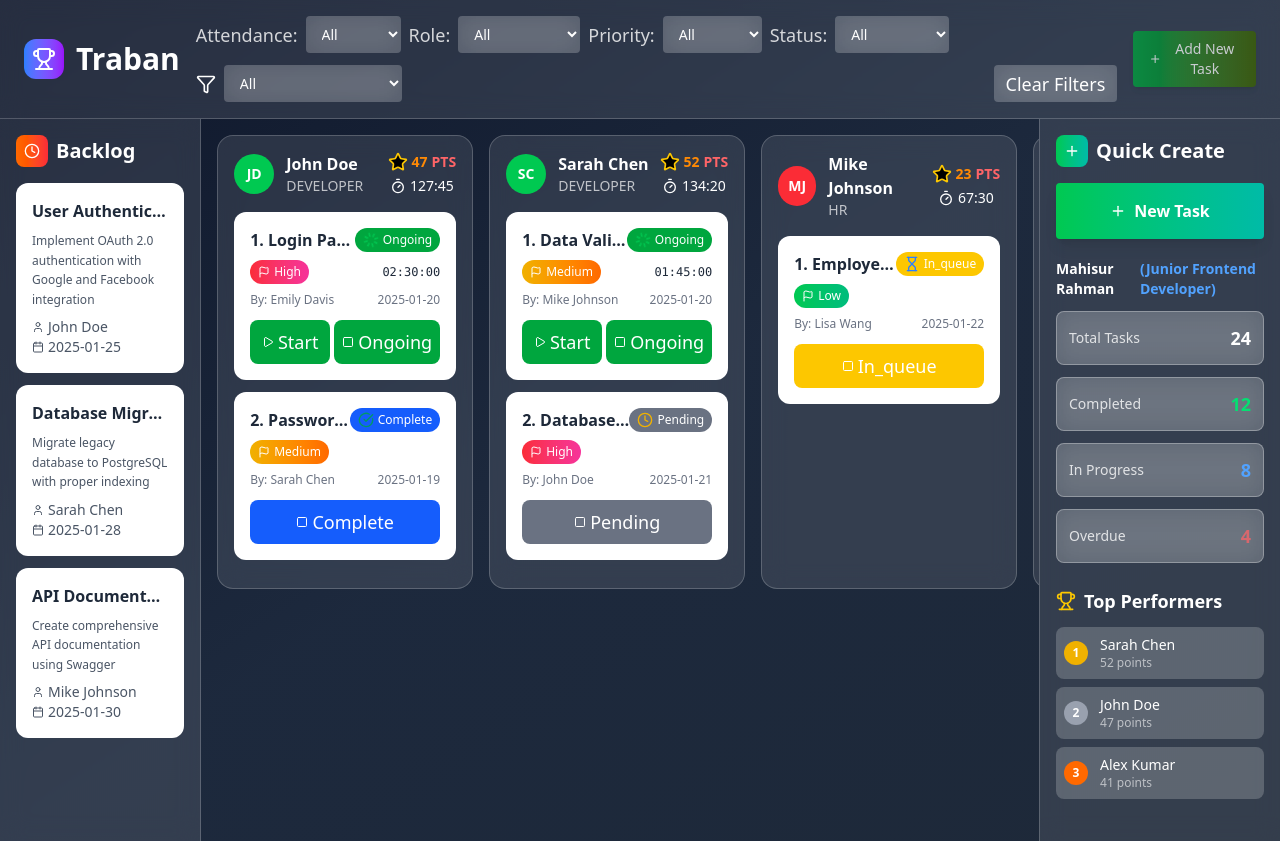
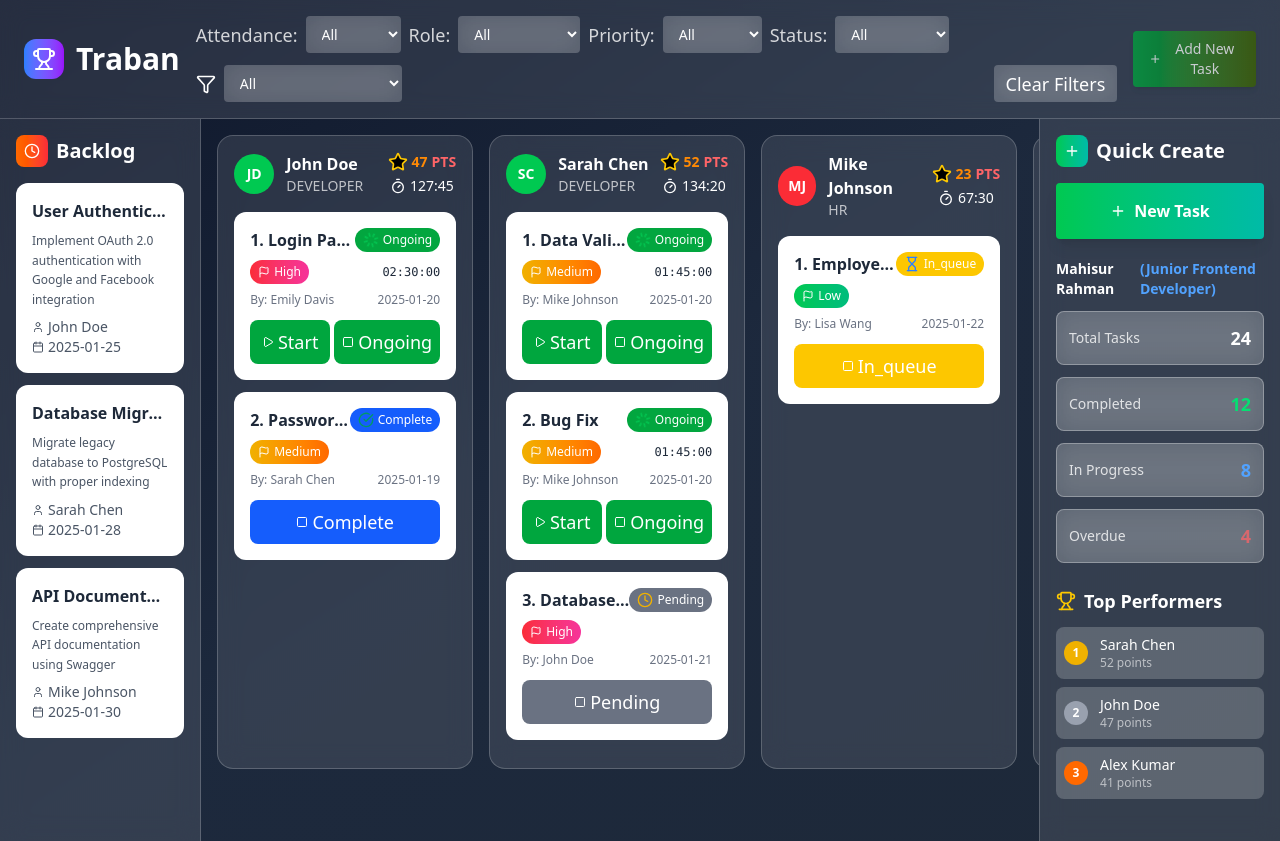
Before and after one commit to mahisurrahman/tms_dummy_frontend, a React (Vite) app: page / in a window 1280 px wide. Built offline with nearby package versions, Linux system fonts and the light colour scheme.

Commit message:
ai final edit

```diff
--- a/src/Global/Pages/KanbanBoardThree.jsx
+++ b/src/Global/Pages/KanbanBoardThree.jsx
@@ -202,6 +202,16 @@ function KanbanBoardThree() {
         totalElapsedSec: 1 * 3600 + 45 * 60,
         startedAtSec: null,
       },
+      {
+        id: "t5",
+        title: "Bug Fix",
+        status: TaskStatus.ONGOING,
+        priority: "Medium",
+        assignedDate: "2025-01-20",
+        assignedBy: "Mike Johnson",
+        totalElapsedSec: 1 * 3600 + 45 * 60,
+        startedAtSec: null,
+      },
     ],
     3: [
       {
@@ -290,7 +300,7 @@ function KanbanBoardThree() {
   // tick every second to update display for running timers
   const [tick, setTick] = useState(0);
   useEffect(() => {
-    const id = setInterval(() => setTick((t) => t + 1), 1000);
+    const id = setInterval(() => setTick((t) => t + 1), 50);
     return () => clearInterval(id);
   }, []);
 
@@ -472,7 +482,7 @@ function KanbanBoardThree() {
           <span
             className={`inline-flex items-center px-2 py-1 rounded-full text-xs font-medium ${getStatusColor(
               (task.status || "").toString()
-            )} text-white`}
+            )} text-white ${task.status === TaskStatus.ONGOING ? "animate-pulse" : ""}`}
           >
             {getStatusIcon(task.status)}
             <span className="ml-1 capitalize">{task.status}</span>
@@ -859,7 +869,7 @@ function KanbanBoardThree() {
       });
 
     return (
-      <div className="space-y-2 md:space-y-3 max-h-64 md:max-h-96 overflow-y-auto">
+      <div className="space-y-2 md:space-y-3  overflow-y-auto">
         {sorted.map((task, index) => (
           <div
             key={task.id}
```
